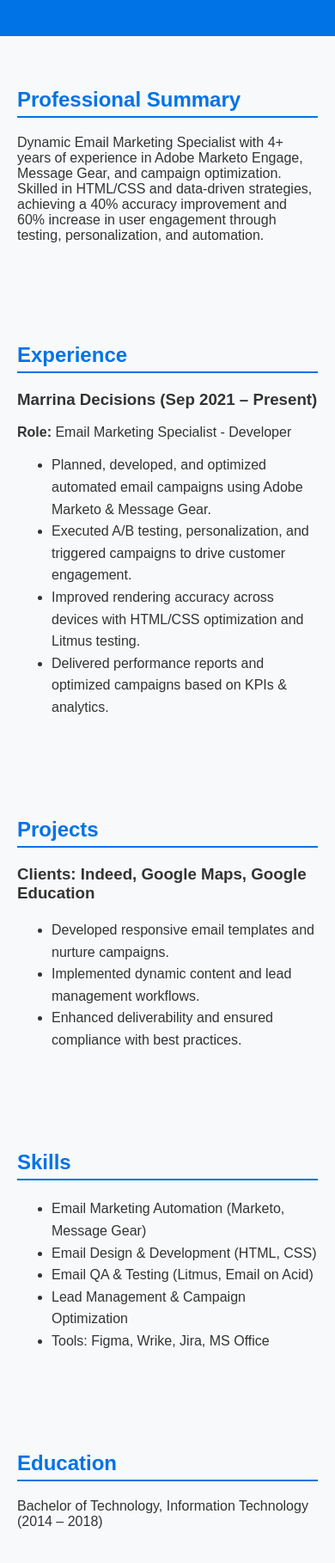
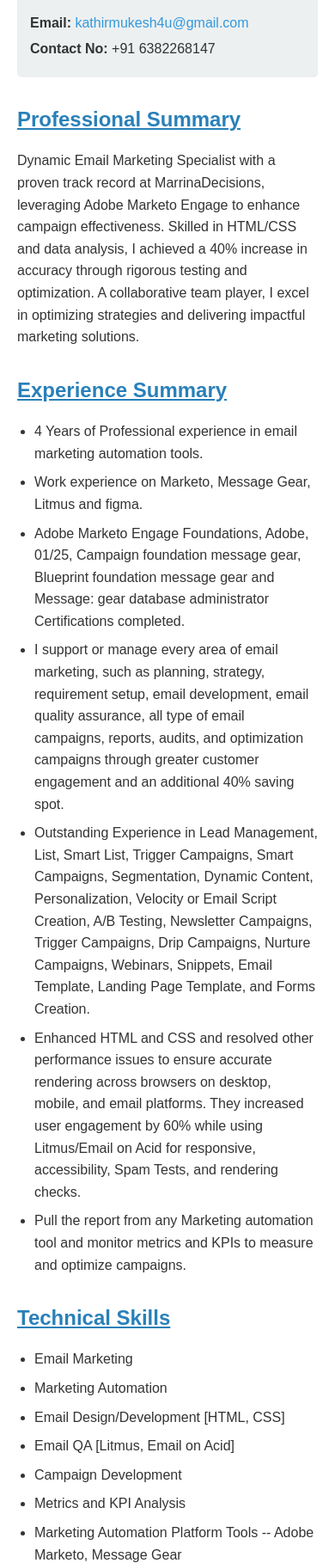
Before and after one commit to kathirmukesh4u-byte/portfolio, a plain HTML site: page index.html in a window 390 px wide. Shown: the part 182-2000 px from the top of the page at 86% size. Drawn offline with Linux system fonts and the light colour scheme.

Commit message:
Update index.html

```diff
--- a/index.html
+++ b/index.html
@@ -3,71 +3,176 @@
 <head>
     <meta charset="UTF-8">
     <meta name="viewport" content="width=device-width, initial-scale=1.0">
-  <title>Kathirmukesh Murugan | Email Marketing Specialist</title>
+    <title>Kathirmukesh Murugan - Professional Profile</title>
     <style>
-    body { font-family: Arial, sans-serif; margin: 0; padding: 0; background: #f8f9fa; color: #333; }
-    header { background: #0073e6; color: white; padding: 40px 20px; text-align: center; }
-    header h1 { margin: 0; font-size: 32px; }
-    header p { margin: 5px 0; }
-    section { padding: 40px 20px; max-width: 900px; margin: auto; }
-    h2 { color: #0073e6; border-bottom: 2px solid #0073e6; padding-bottom: 5px; }
-    ul { line-height: 1.6; }
-    .contact a { color: #ffffff; text-decoration: none; }
-    footer { text-align: center; padding: 20px; background: #eee; margin-top: 40px; }
+        body {
+            font-family: Arial, sans-serif;
+            line-height: 1.6;
+            max-width: 800px;
+            margin: 0 auto;
+            padding: 20px;
+            color: #333;
+        }
+
+        h1 {
+            color: #2c3e50;
+            border-bottom: 2px solid #3498db;
+            padding-bottom: 10px;
+            margin-bottom: 20px;
+        }
+
+        h2 {
+            color: #2980b9;
+            text-decoration: underline;
+            margin-top: 30px;
+            margin-bottom: 15px;
+        }
+
+        h3 {
+            color: #34495e;
+            margin-top: 25px;
+            margin-bottom: 10px;
+        }
+
+        .contact-info {
+            background-color: #ecf0f1;
+            padding: 15px;
+            border-radius: 5px;
+            margin-bottom: 20px;
+        }
+
+        .contact-info p {
+            margin: 5px 0;
+        }
+
+        .section {
+            margin-bottom: 25px;
+        }
+
+        ul {
+            padding-left: 20px;
+        }
+
+        li {
+            margin-bottom: 8px;
+        }
+
+        .work-experience {
+            background-color: #f8f9fa;
+            padding: 20px;
+            border-left: 4px solid #3498db;
+            margin: 20px 0;
+        }
+
+        .project {
+            background-color: #ffffff;
+            padding: 15px;
+            border: 1px solid #ddd;
+            border-radius: 5px;
+            margin: 15px 0;
+        }
+
+        a {
+            color: #3498db;
+            text-decoration: none;
+        }
+
+        a:hover {
+            text-decoration: underline;
+        }
+
+        .bold {
+            font-weight: bold;
+        }
     </style>
 </head>
 <body>
     <header>
         <h1>Kathirmukesh Murugan</h1>
-    <p>Email Marketing Specialist </p>
-    <p class="contact">📧 <a href="mailto:kathirmukesh4u@gmail.com">kathirmukesh4u@gmail.com</a> | 📱 +91 6382268147</p>
+        <div class="contact-info">
+            <p><strong>Email:</strong> <a href="mailto:kathirmukesh4u@gmail.com">kathirmukesh4u@gmail.com</a></p>
+            <p><strong>Contact No:</strong> +91 6382268147</p>
+        </div>
     </header>
 
-  <section>
+    <main>
+        <section class="section">
             <h2>Professional Summary</h2>
-    <p>Dynamic Email Marketing Specialist with 4+ years of experience in Adobe Marketo Engage, Message Gear, and campaign optimization. Skilled in HTML/CSS and data-driven strategies, achieving a 40% accuracy improvement and 60% increase in user engagement through testing, personalization, and automation.</p>
+            <p>Dynamic Email Marketing Specialist with a proven track record at MarrinaDecisions, leveraging Adobe Marketo Engage to enhance campaign effectiveness. Skilled in HTML/CSS and data analysis, I achieved a 40% increase in accuracy through rigorous testing and optimization. A collaborative team player, I excel in optimizing strategies and delivering impactful marketing solutions.</p>
         </section>
 
-  <section>
-    <h2>Experience</h2>
-    <h3>Marrina Decisions (Sep 2021 – Present)</h3>
-    <p><strong>Role:</strong> Email Marketing Specialist - Developer</p>
+        <section class="section">
+            <h2>Experience Summary</h2>
             <ul>
-      <li>Planned, developed, and optimized automated email campaigns using Adobe Marketo & Message Gear.</li>
-      <li>Executed A/B testing, personalization, and triggered campaigns to drive customer engagement.</li>
-      <li>Improved rendering accuracy across devices with HTML/CSS optimization and Litmus testing.</li>
-      <li>Delivered performance reports and optimized campaigns based on KPIs & analytics.</li>
+                <li>4 Years of Professional experience in email marketing automation tools.</li>
+                <li>Work experience on Marketo, Message Gear, Litmus and figma.</li>
+                <li>Adobe Marketo Engage Foundations, Adobe, 01/25, Campaign foundation message gear, Blueprint foundation message gear and Message: gear database administrator Certifications completed.</li>
+                <li>I support or manage every area of email marketing, such as planning, strategy, requirement setup, email development, email quality assurance, all type of email campaigns, reports, audits, and optimization campaigns through greater customer engagement and an additional 40% saving spot.</li>
+                <li>Outstanding Experience in Lead Management, List, Smart List, Trigger Campaigns, Smart Campaigns, Segmentation, Dynamic Content, Personalization, Velocity or Email Script Creation, A/B Testing, Newsletter Campaigns, Trigger Campaigns, Drip Campaigns, Nurture Campaigns, Webinars, Snippets, Email Template, Landing Page Template, and Forms Creation.</li>
+                <li>Enhanced HTML and CSS and resolved other performance issues to ensure accurate rendering across browsers on desktop, mobile, and email platforms. They increased user engagement by 60% while using Litmus/Email on Acid for responsive, accessibility, Spam Tests, and rendering checks.</li>
+                <li>Pull the report from any Marketing automation tool and monitor metrics and KPIs to measure and optimize campaigns.</li>
             </ul>
         </section>
 
-  <section>
-    <h2>Projects</h2>
-    <h3>Clients: Indeed, Google Maps, Google Education</h3>
+        <section class="section">
+            <h2>Technical Skills</h2>
             <ul>
-      <li>Developed responsive email templates and nurture campaigns.</li>
-      <li>Implemented dynamic content and lead management workflows.</li>
-      <li>Enhanced deliverability and ensured compliance with best practices.</li>
+                <li>Email Marketing</li>
+                <li>Marketing Automation</li>
+                <li>Email Design/Development [HTML, CSS]</li>
+                <li>Email QA [Litmus, Email on Acid]</li>
+                <li>Campaign Development</li>
+                <li>Metrics and KPI Analysis</li>
+                <li>Marketing Automation Platform Tools -- Adobe Marketo, Message Gear</li>
+                <li>Email Testing tools -- Email on Acid, Litmus</li>
+                <li>Project Management - Wrike, Jira</li>
+                <li>MS (Word, PowerPoint & Excel)</li>
             </ul>
         </section>
 
-  <section>
-    <h2>Skills</h2>
+        <section class="section">
+            <h2>Work Experience</h2>
+            <div class="work-experience">
+                <h3>Marrina Decisions</h3>
+                <p><strong>Duration:</strong> Sep 2021 to Present</p>
+                <p><strong>Designation:</strong> Email Marketing Specialist [Developer]</p>
+            </div>
+        </section>
+
+        <section class="section">
+            <h2>Education</h2>
             <ul>
-      <li>Email Marketing Automation (Marketo, Message Gear)</li>
-      <li>Email Design & Development (HTML, CSS)</li>
-      <li>Email QA & Testing (Litmus, Email on Acid)</li>
-      <li>Lead Management & Campaign Optimization</li>
-      <li>Tools: Figma, Wrike, Jira, MS Office</li>
+                <li>Bachelor of Technology, Information Technology 2014-2018</li>
             </ul>
         </section>
 
-  <section>
-    <h2>Education</h2>
-    <p>Bachelor of Technology, Information Technology (2014 – 2018)</p>
+        <section class="section">
+            <h2>Professional Experience</h2>
+
+            <div class="project">
+                <h3>Project #1</h3>
+                <p><strong>Project Name:</strong> Indeed, Google Maps, Google Education</p>
+                <p><strong>Designation:</strong> Email Marketing Specialist - Developer</p>
+
+                <h4>Project Description:</h4>
+                <p>Creating Emails and various types of campaigns build.</p>
+
+                <p><strong>Pipeline:</strong> Adobe Marketo Engage, Message Gear</p>
+
+                <h4>Responsibilities:</h4>
+                <ul>
+                    <li>Support or manage every area of email marketing, such as planning, strategy, requirement setup, email design, email development, email quality assurance, all type of email campaigns, reports, audits, and optimization campaigns through greater customer engagement.</li>
+                    <li>Outstanding Experience in Deliverability Issue Fixing, Lead Management, List, Smart List, Trigger Campaigns, Smart Campaigns, Segmentation, Dynamic Content, Personalization, Velocity or Email Script Creation, A/B Testing, Newsletter Campaigns, Trigger Campaigns, Drip Campaigns, Nurture Campaigns, Webinars, Snippets, Email Template, Landing Page Template, and Forms Creation.</li>
+                    <li>Enhanced HTML and CSS and resolved other performance issues to ensure accurate rendering across browsers on desktop, mobile, and email platforms.</li>
+                    <li>Pull the report from any Marketing automation tool and monitor metrics and KPIs to measure and optimize campaigns.</li>
+                </ul>
+
+                <h4>Accomplishments:</h4>
+                <ul>
+                    <li>Successfully completed various types of campaigns.</li>
+                </ul>
+            </div>
         </section>
-
-  <footer>
-    <p>© 2025 Kathirmukesh Murugan | Portfolio</p>
-  </footer>
+    </main>
 </body>
 </html>
```
Lines whose indentation alone changed are shown as unchanged.
